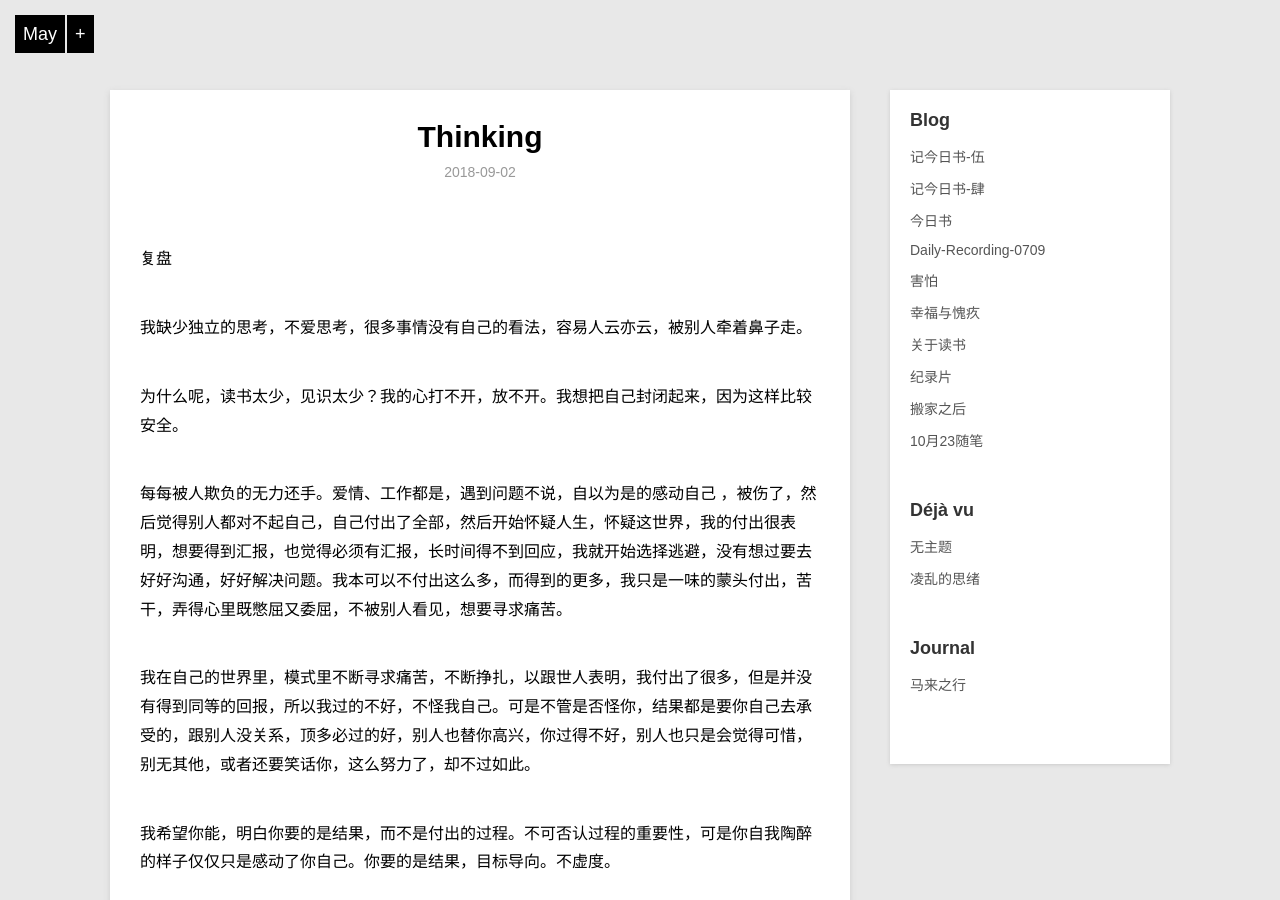
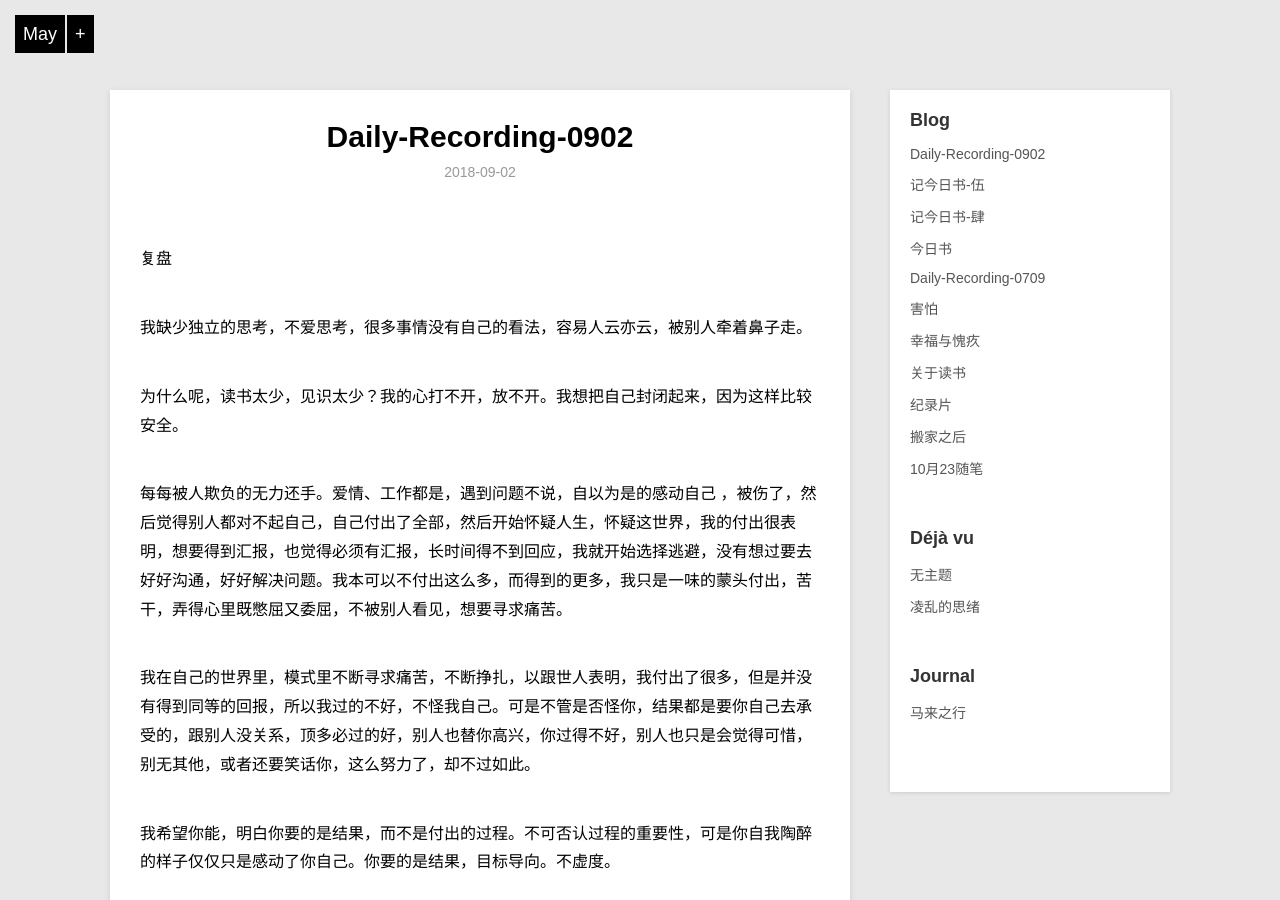
Before and after one commit to violettianjie/violettianjie.github.io, a Jekyll site: the page built from _posts/blog/2018-9-2-thinking.md, in a window 1280 px wide and 900 px high. Built offline with Jekyll 4.4.1, drawn with Linux system fonts in a browser that asks for light colours; our own code applies the rules of GitHub Pages for plain Markdown files.

Commit message:
Update 2018-9-2-thinking.md

```diff
--- a/_posts/blog/2018-9-2-thinking.md
+++ b/_posts/blog/2018-9-2-thinking.md
@@ -1,3 +1,12 @@
+---
+layout: post
+title: "Daily-Recording-0902"
+description: "最近一段时间的思考"
+category: blog
+---
+
+
+
 复盘
 
 我缺少独立的思考，不爱思考，很多事情没有自己的看法，容易人云亦云，被别人牵着鼻子走。
```
